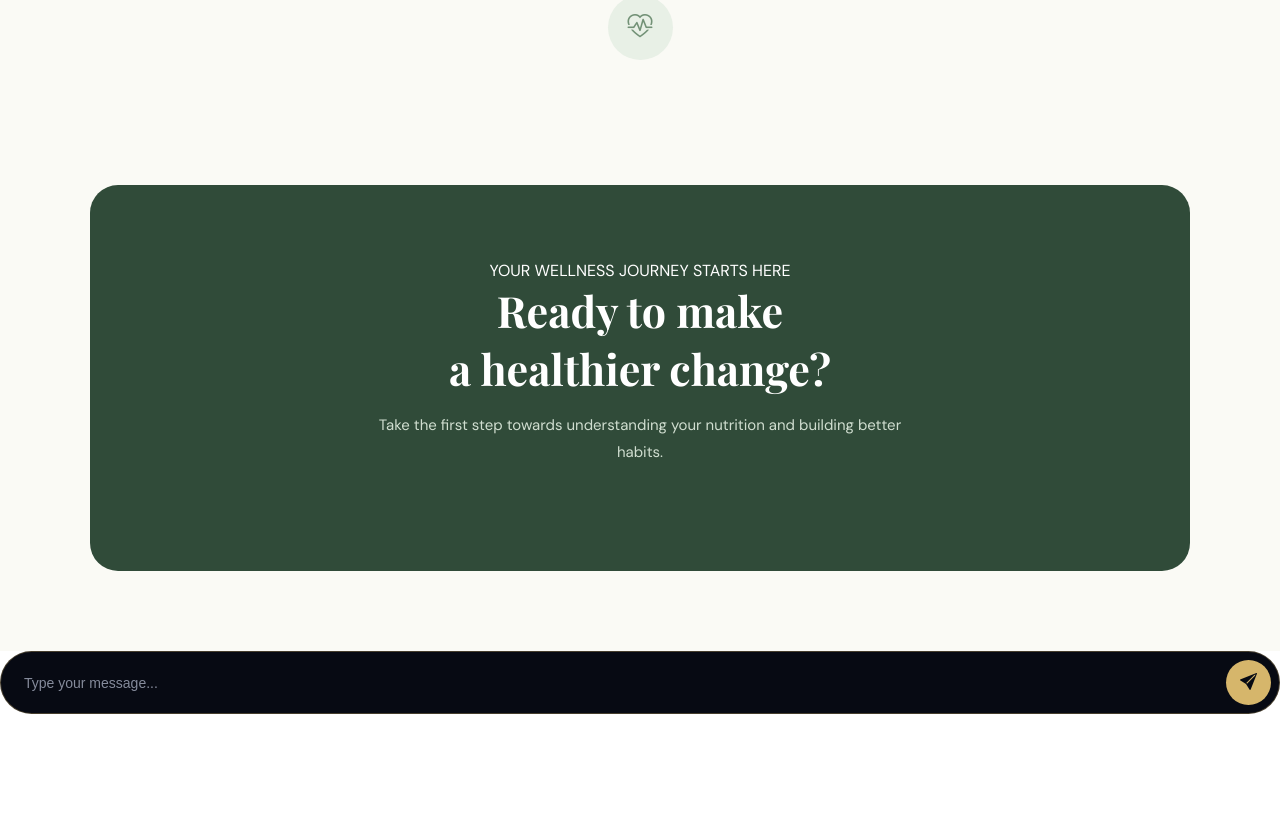
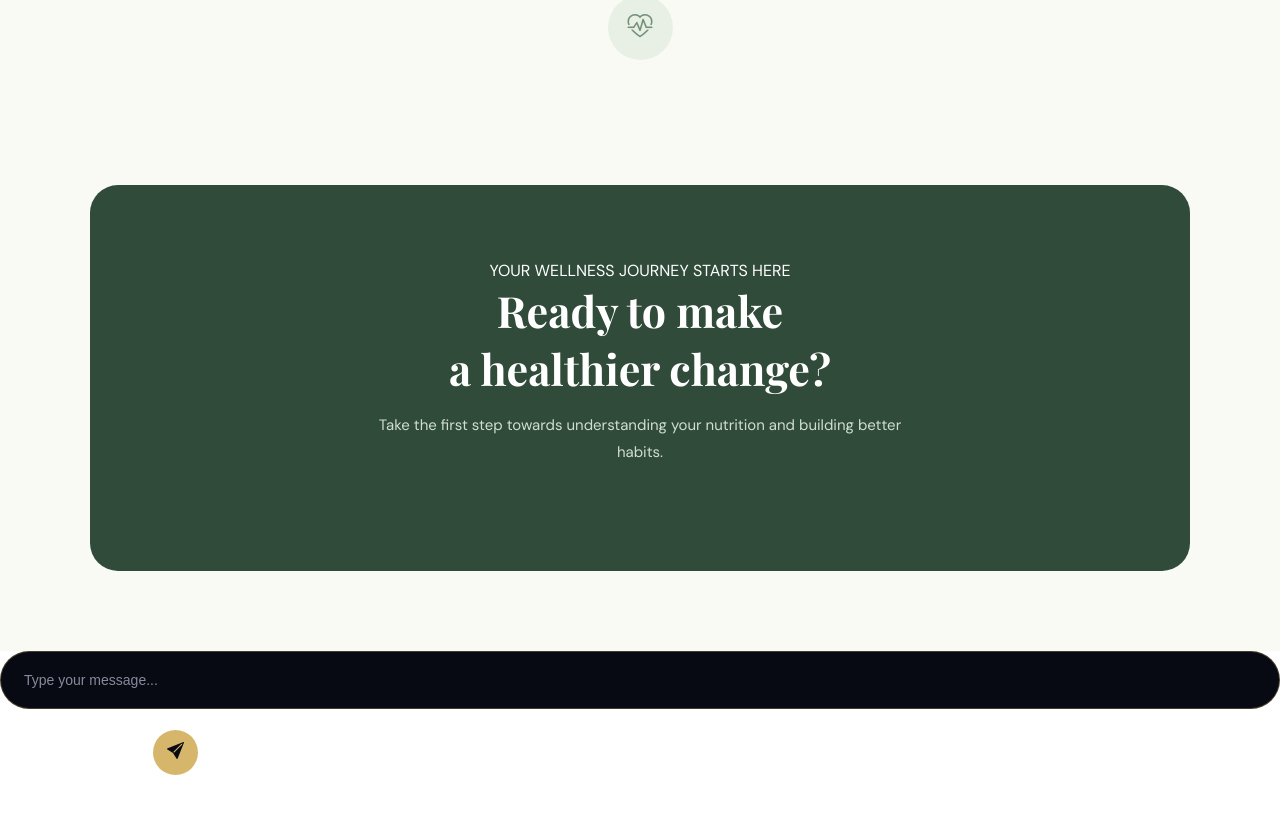
Before and after one commit to afkar-007/nutriora-frontend, a React (Vite) app: page /Nutritionist/about in a window 1280 px wide. Shown: the part 2780-3593 px from the top of the page. Before the commit the page ends 3494 px from the top, so only its background shows below. Built offline with nearby package versions, Linux system fonts and the light colour scheme.

Commit message:
commit changes

```diff
--- a/src/AdminStyles/NutAbt.css
+++ b/src/AdminStyles/NutAbt.css
@@ -376,6 +376,8 @@
   background: #070a13;
   border: 1px solid rgba(214, 182, 107, 0.3);
   border-radius: 50px;
+  margin-bottom: 7rem;
+
 }
 
 .message-input-box input {
@@ -387,6 +389,7 @@
   outline: none;
   color: #f5f1e9;
   font-size: 14px;
+
 }
 
 .message-input-box input::placeholder {
@@ -404,6 +407,9 @@
   cursor: pointer;
   font-size: 17px;
   transition: 0.3s;
+  position: absolute;
+  margin-top:9rem;
+  margin-left: 9rem;
 }
 
 .message-input-box button:hover {
```
